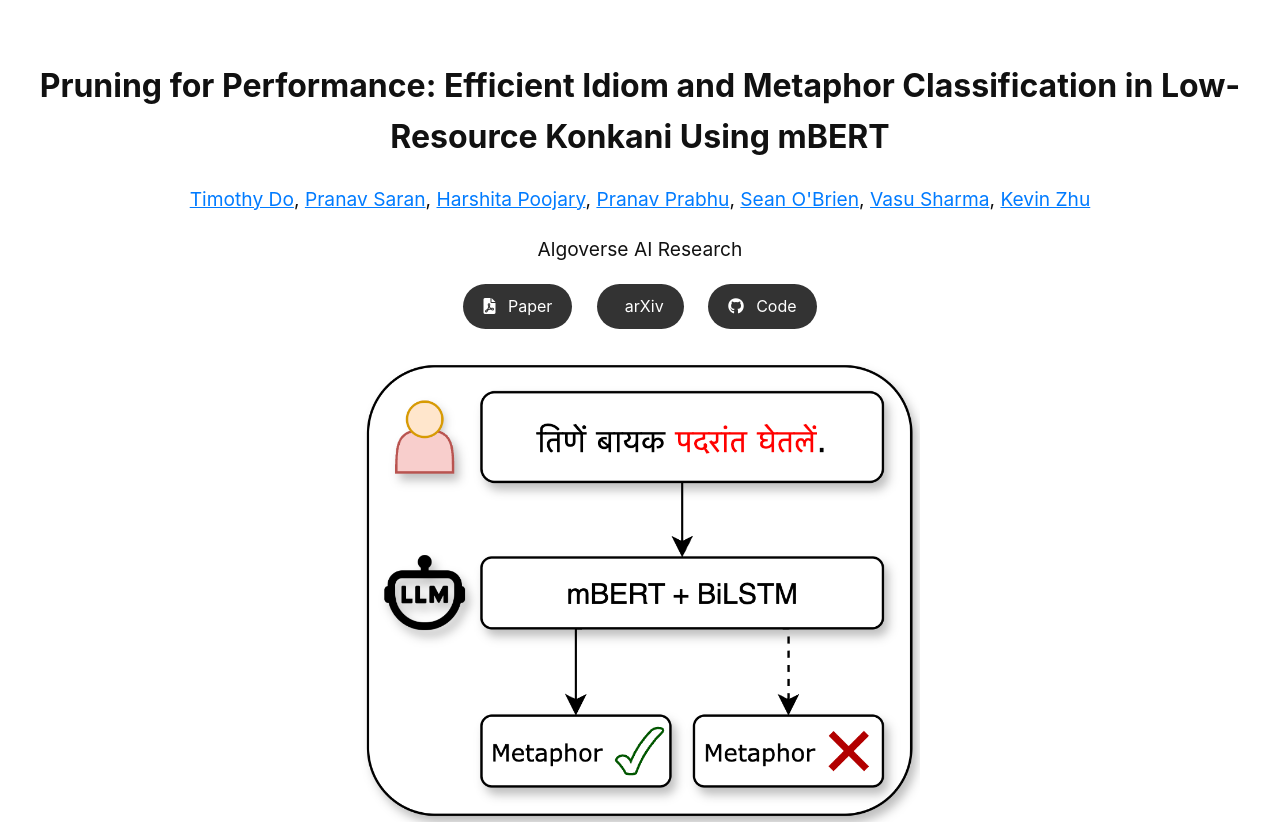
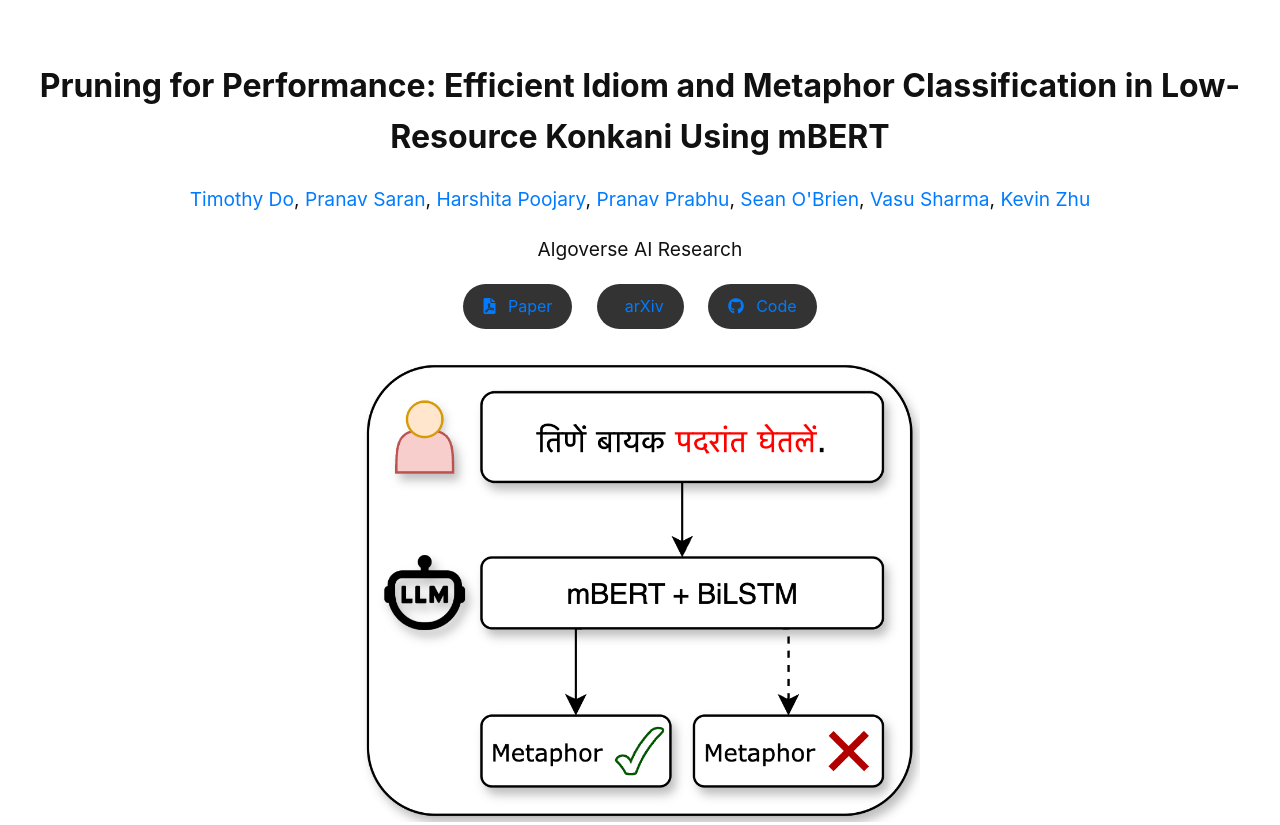
Before and after one commit to t1modo/Algoverse_KonkaniNLP, a plain HTML site: page index.html in a window 1280 px wide. Shown: the top 825 px of the page. Drawn offline with Linux system fonts and the light colour scheme; some icons are missing.

Commit message:
Removed underline from authors

```diff
--- a/index.html
+++ b/index.html
@@ -4,9 +4,7 @@
   <meta charset="UTF-8" />
   <meta name="viewport" content="width=device-width, initial-scale=1.0" />
   <title>Pruning for Performance</title>
-  <!-- Add Font Awesome for icons -->
   <link rel="stylesheet" href="https://cdnjs.cloudflare.com/ajax/libs/font-awesome/6.0.0/css/all.min.css">
-  <!-- Add Academicons for arXiv icon -->
   <link rel="stylesheet" href="https://cdn.jsdelivr.net/gh/jpswalsh/academicons@1/css/academicons.min.css">
   <style>
     body {
@@ -30,6 +28,15 @@
 
     .center p {
       font-size: 1.2rem;
+    }
+
+    .center a {
+      color: #007bff;
+      text-decoration: none;
+    }
+
+    .center a:hover {
+      color: #0056b3;
     }
 
     .btn {
@@ -184,13 +191,13 @@
   <div class="center">
     <h1><strong>Pruning for Performance: Efficient Idiom and Metaphor Classification in Low-Resource Konkani Using mBERT</strong></h1>
     <p>
-      <a href="https://www.linkedin.com/in/timothykhangdo/" style="color: #007bff;">Timothy Do</a>,
-      <a href="https://www.linkedin.com/in/pranav-saran-79b45b326/" style="color: #007bff;">Pranav Saran</a>,
-      <a href="https://www.linkedin.com/in/harshitapoojary/" style="color: #007bff;">Harshita Poojary</a>,
-      <a href="https://www.linkedin.com/in/pranavbprabhu/" style="color: #007bff;">Pranav Prabhu</a>,
-      <a href="https://www.linkedin.com/in/sean-obrien-research/" style="color: #007bff;">Sean O'Brien</a>,
-      <a href="https://www.linkedin.com/in/vasu-sharma-6b460592/" style="color: #007bff;">Vasu Sharma</a>,
-      <a href="https://www.linkedin.com/in/zhu-kevin1/" style="color: #007bff;">Kevin Zhu</a>
+      <a href="https://www.linkedin.com/in/timothykhangdo/">Timothy Do</a>,
+      <a href="https://www.linkedin.com/in/pranav-saran-79b45b326/">Pranav Saran</a>,
+      <a href="https://www.linkedin.com/in/harshitapoojary/">Harshita Poojary</a>,
+      <a href="https://www.linkedin.com/in/pranavbprabhu/">Pranav Prabhu</a>,
+      <a href="https://www.linkedin.com/in/sean-obrien-research/">Sean O'Brien</a>,
+      <a href="https://www.linkedin.com/in/vasu-sharma-6b460592/">Vasu Sharma</a>,
+      <a href="https://www.linkedin.com/in/zhu-kevin1/">Kevin Zhu</a>
     </p>
     <p>Algoverse AI Research</p>
 
```
